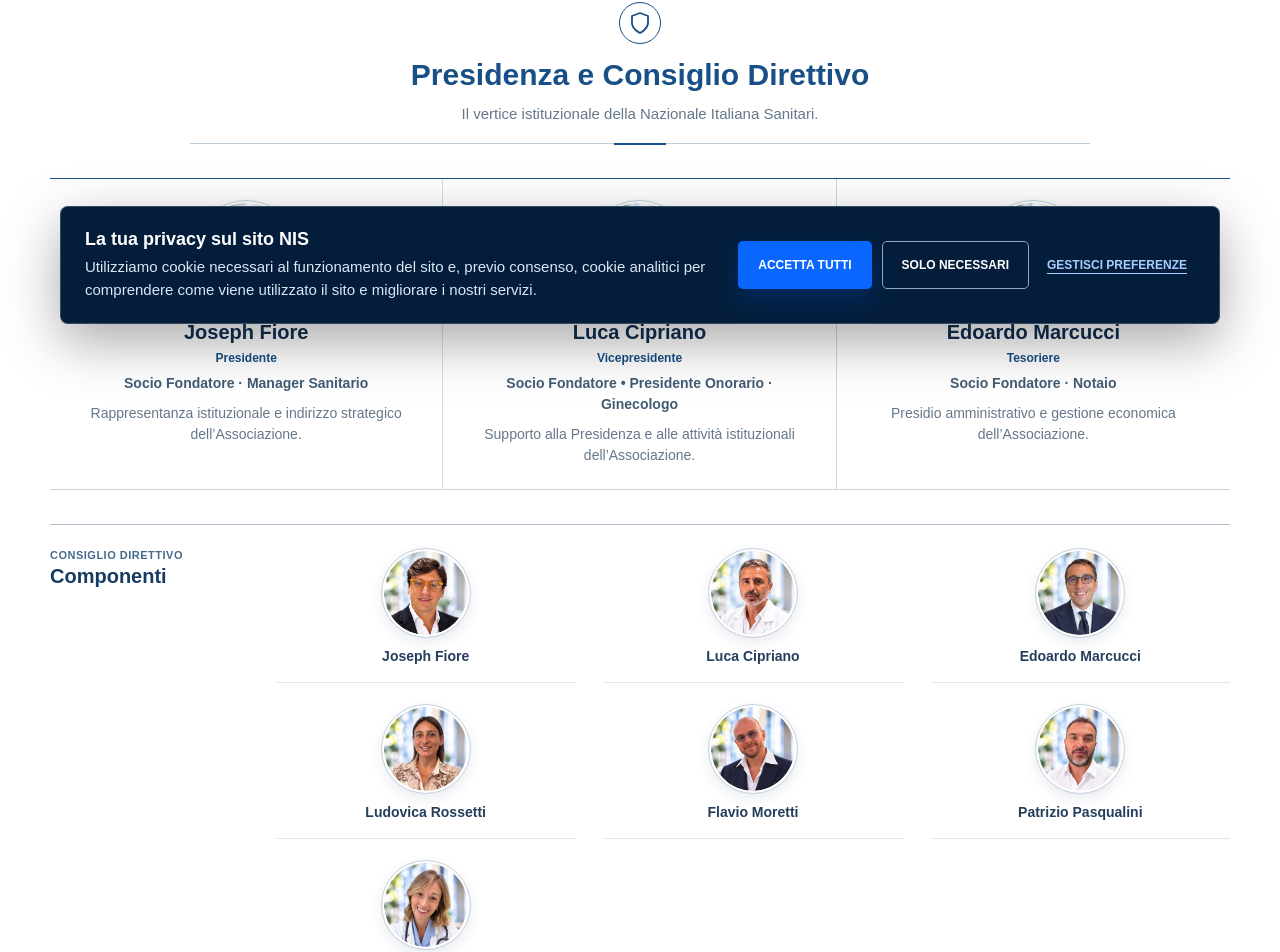
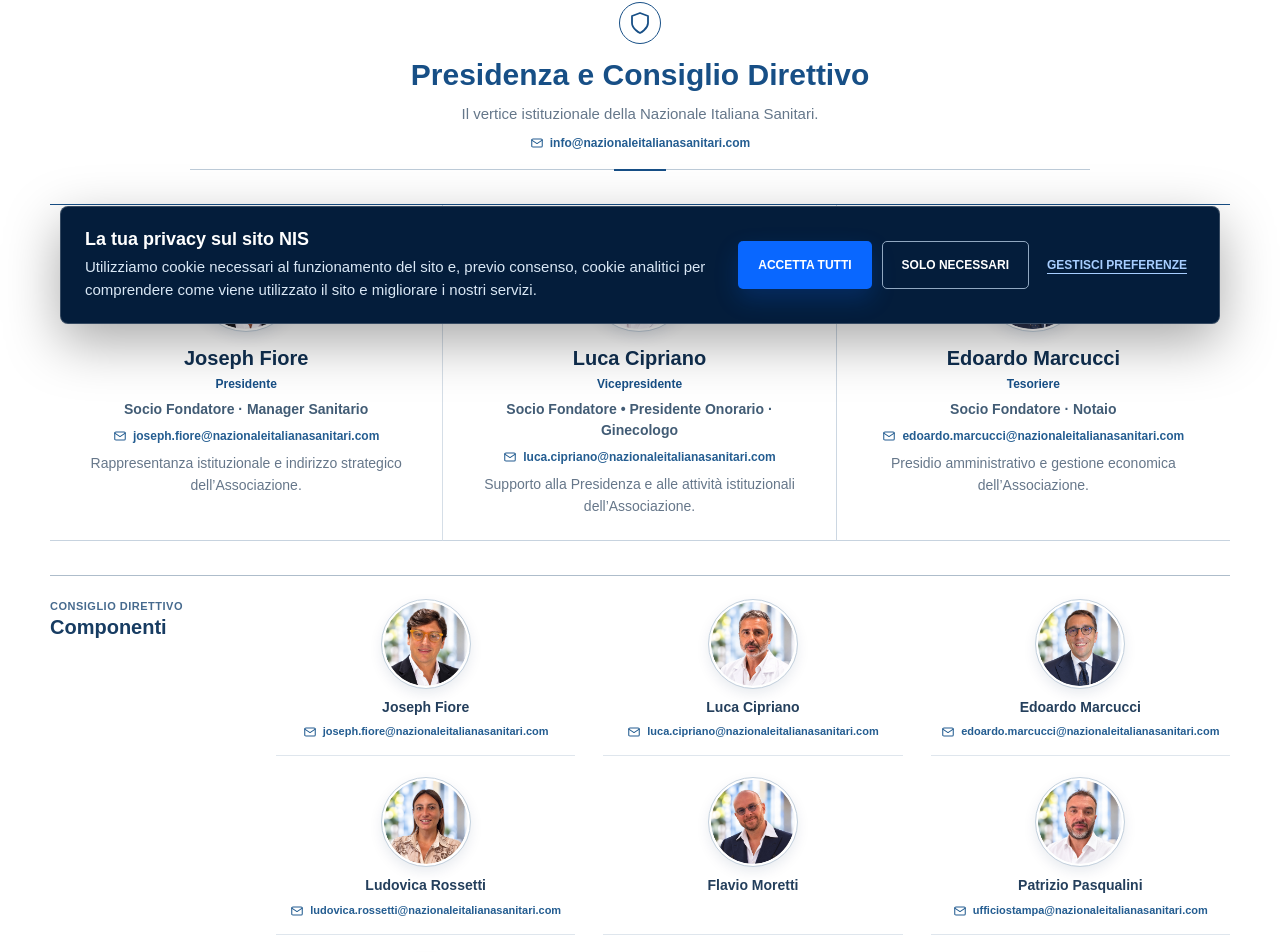
Before and after one commit to arciero10/nis-website, a Next.js app: page /organigramma in a window 1280 px wide. Shown: the part 452-1404 px from the top of the page. Built offline with nearby package versions, Linux system fonts and the light colour scheme.

Commit message:
Aggiunge contatti email all'organigramma NIS

```diff
--- a/app/organigramma/page.tsx
+++ b/app/organigramma/page.tsx
@@ -9,6 +9,14 @@ export const metadata:Metadata={
 };
 
 const pdfPath="/documenti/organigramma-nis-2026.pdf";
+
+const personEmails:Record<string,string>={
+  "Joseph Fiore":"joseph.fiore@nazionaleitalianasanitari.com",
+  "Luca Cipriano":"luca.cipriano@nazionaleitalianasanitari.com",
+  "Edoardo Marcucci":"edoardo.marcucci@nazionaleitalianasanitari.com",
+  "Ludovica Rossetti":"ludovica.rossetti@nazionaleitalianasanitari.com",
+  "Patrizio Pasqualini":"ufficiostampa@nazionaleitalianasanitari.com",
+};
 
 const orgPhotos:Record<string,string>={
   "Alessandro Arciero":"/images/foto organigramma/alessandro-arciero.jpeg",
@@ -88,18 +96,26 @@ function OrgAvatar({name}:{name:string}){
   return image?<div className="org-person-avatar"><Image src={image} alt={`${name} - Nazionale Italiana Sanitari`} fill sizes="(max-width: 720px) 80px, 104px"/></div>:null;
 }
 
+function EmailLink({email,className=""}:{email:string;className?:string}){
+  return <a className={`org-email-link${className?` ${className}`:""}`} href={`mailto:${email}`} aria-label={`Invia una email a ${email}`}>
+    <Icon name="mail" size={14}/><span>{email}</span>
+  </a>;
+}
+
 function PersonEntry({role,name,details,description}:{role:string;name:string;details:string[];description?:string}){
   const hasPhoto=Boolean(orgPhotos[name]);
+  const email=personEmails[name];
   return <article className={`org-person-entry${hasPhoto?" org-person-entry-with-photo":""}`}>
   <OrgAvatar name={name}/>
   <h3>{name}</h3>
   <p className="org-entry-role">{role}</p>
   {details.length>0&&<p className="org-entry-details">{details.join(" · ")}</p>}
+  {email&&<EmailLink email={email}/>}
   {description&&<p className="org-entry-description">{description}</p>}
 </article>}
 
-function SectionHeader({title,intro,icon}:{title:string;intro:string;icon:string}){return <header className="org-section-header">
-  <span className="org-section-icon" aria-hidden="true"><Icon name={icon} size={24}/></span><h2>{title}</h2><p>{intro}</p>
+function SectionHeader({title,intro,icon,email}:{title:string;intro:string;icon:string;email?:string}){return <header className="org-section-header">
+  <span className="org-section-icon" aria-hidden="true"><Icon name={icon} size={24}/></span><h2>{title}</h2><p>{intro}</p>{email&&<EmailLink email={email} className="org-section-email"/>}
 </header>}
 
 export default function OrganigrammaPage(){return <>
@@ -116,11 +132,11 @@ export default function OrganigrammaPage(){return <>
 
     <section className="org-editorial-section" id="governance">
       <div className="shell org-content-width">
-        <SectionHeader title="Presidenza e Consiglio Direttivo" intro="Il vertice istituzionale della Nazionale Italiana Sanitari." icon="shield"/>
+        <SectionHeader title="Presidenza e Consiglio Direttivo" intro="Il vertice istituzionale della Nazionale Italiana Sanitari." icon="shield" email="info@nazionaleitalianasanitari.com"/>
         <div className="org-entry-grid org-governance-leaders">{governanceRoles.slice(0,3).map(person=><PersonEntry key={person.role} {...person}/>)}</div>
         <div className="org-council">
           <div className="org-subheading"><p>Consiglio Direttivo</p><h3>Componenti</h3></div>
-          <ul>{council.map(name=><li key={name}><OrgAvatar name={name}/><span>{name}</span></li>)}</ul>
+          <ul>{council.map(name=><li key={name}><OrgAvatar name={name}/><span>{name}</span>{personEmails[name]&&<EmailLink email={personEmails[name]}/>}</li>)}</ul>
         </div>
         <div className="org-entry-grid org-management-grid">{governanceRoles.slice(3).map(person=><PersonEntry key={person.role} {...person}/>)}</div>
         <div className="org-committee-section">
@@ -144,6 +160,7 @@ export default function OrganigrammaPage(){return <>
           </div>
           <div className="org-subsection org-operation-column">
             <h3><Icon name="mail" size={20}/><span>Comunicazione &amp; Media</span></h3>
+            <EmailLink email="comunicazione@nazionaleitalianasanitari.com" className="org-operation-email"/>
             <div className="org-entry-grid">{mediaTeam.map(person=><PersonEntry key={person.name} {...person}/>)}</div>
           </div>
         </div>
```
Also changed, not shown: app/globals.css.
